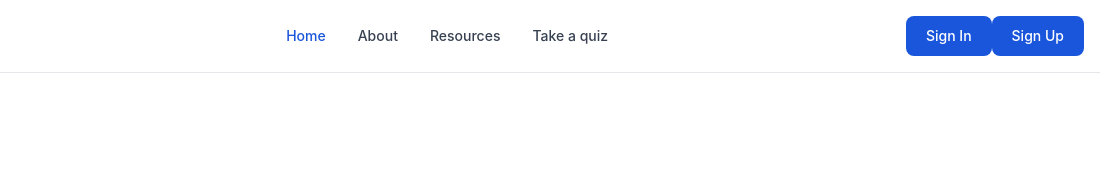
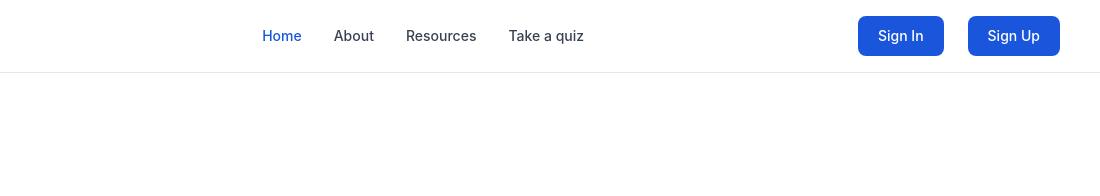
Before and after one commit to Sakshamgupta257/ecell_nitb_hack2k23__BinaryBeast, a website: page index.html in a window 1280 px wide. Shown: the full height of the page, 180-1280 px from the left. Drawn offline with nearby package versions, Linux system fonts and the light colour scheme.

Commit message:
Fixed the Navbar

```diff
--- a/index.html
+++ b/index.html
@@ -18,7 +18,7 @@
         <img src="https://flowbite.com/docs/images/logo.svg" class="h-6 mr-3 sm:h-9" alt="Flowbite Logo">
         <span class="self-center text-xl font-semibold whitespace-nowrap dark:text-white">Upwardly</span>
     </a>
-    <div class="flex md:order-2">
+    <div class="flex gap-6 mr-6 md:order-2 ">
         <button type="button" class="text-white bg-blue-700 hover:bg-blue-800 focus:ring-4 focus:outline-none focus:ring-blue-300 font-medium rounded-lg text-sm px-5 py-2.5 text-center mr-3 md:mr-0 dark:bg-blue-600 dark:hover:bg-blue-700 dark:focus:ring-blue-800">Sign In</button>
         <button type="button" class="text-white bg-blue-700 hover:bg-blue-800 focus:ring-4 focus:outline-none focus:ring-blue-300 font-medium rounded-lg text-sm px-5 py-2.5 text-center mr-3 md:mr-0 dark:bg-blue-600 dark:hover:bg-blue-700 dark:focus:ring-blue-800">Sign Up</button>
         <button data-collapse-toggle="navbar-sticky" type="button" class="inline-flex items-center p-2 text-sm text-gray-500 rounded-lg md:hidden hover:bg-gray-100 focus:outline-none focus:ring-2 focus:ring-gray-200 dark:text-gray-400 dark:hover:bg-gray-700 dark:focus:ring-gray-600" aria-controls="navbar-sticky" aria-expanded="false">
```
